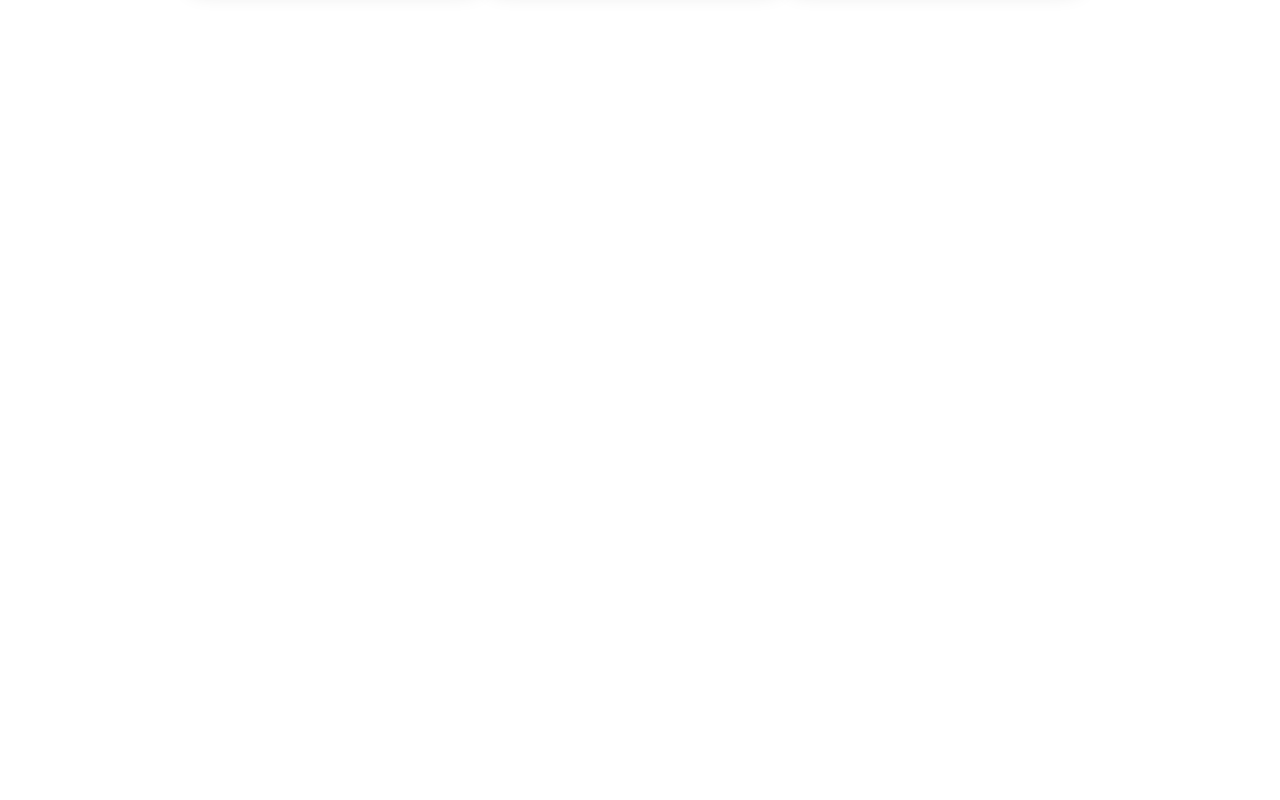
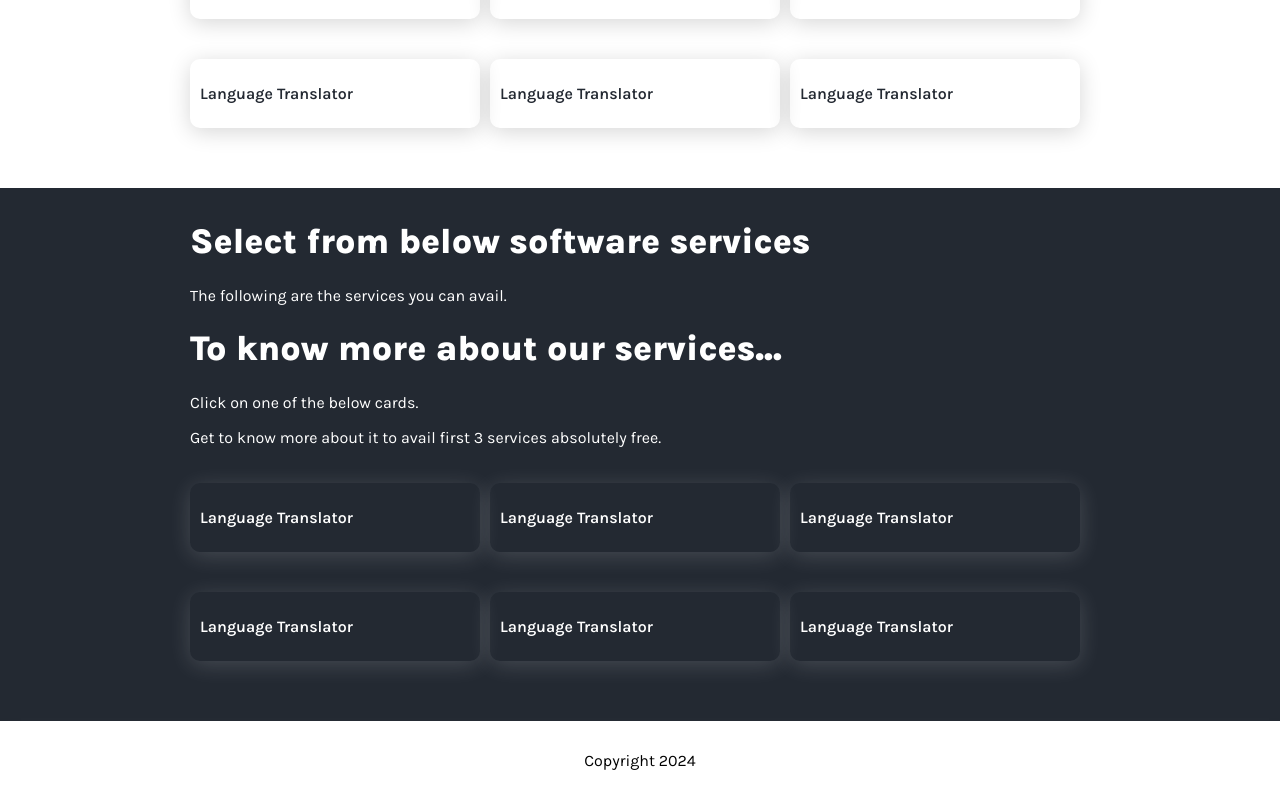
Before and after one commit to singhratan97/web, a React (Create React App) app: page / in a window 1280 px wide. Shown: the part 466-1266 px from the top of the page. Before the commit the page ends 800 px from the top, so only its background shows below. Built offline with nearby package versions, Linux system fonts and the light colour scheme.

Commit message:
Homepage changes

```diff
--- a/src/App.js
+++ b/src/App.js
@@ -2,6 +2,7 @@
 import Home from "./components/Home";
 import About from "./components/About";
 import Products from "./components/Products";
+import Footer from "./components/Footer";
 import { BrowserRouter as Router, Routes, Route } from "react-router-dom";
 
 function App() {
@@ -13,8 +14,13 @@
         <Routes>
           <Route path="/" element={<Home />} />
           <Route path="/about-us" element={<About />} />
-          <Route path="/products" element={<Products />} />
+          <Route
+            path="/products"
+            element={<Products />}
+            /*render={(props) => <Products {...props} a="sss" />}*/
+          />
         </Routes>
+        <Footer />
       </Router>
     </div>
   );
--- /dev/null
+++ b/src/components/Footer/footer.scss
@@ -0,0 +1,8 @@
+.footer {
+  padding: 30px 0;
+  text-align: center;
+  box-shadow: 4px 4px 10px 0 rgba($color: #fbf9f9, $alpha: 0.05);
+  p {
+    margin: 0;
+  }
+}
--- /dev/null
+++ b/src/components/Footer/index.js
@@ -0,0 +1,11 @@
+import "./footer.scss";
+
+const Footer = () => {
+  return (
+    <div className="footer">
+      <p>Copyright 2024</p>
+    </div>
+  );
+};
+
+export default Footer;
--- a/src/components/Header/header.scss
+++ b/src/components/Header/header.scss
@@ -126,6 +126,7 @@
     opacity: 0;
     transform: translateY(-300px);
     transition: all 0.25s ease-out;
+    box-shadow: 4px 4px 10px 0 rgba($color: #000000, $alpha: 0.05);
 
     div {
       margin-bottom: 10px;
--- a/src/components/Header/index.js
+++ b/src/components/Header/index.js
@@ -10,7 +10,14 @@
       <div className="header-container">
         <header>
           <div id="logo">
-            <NavLink to="/">Widetran Language Services</NavLink>
+            <NavLink
+              to="/"
+              onClick={() => {
+                setClickMenu(false);
+              }}
+            >
+              Widetran Language Services
+            </NavLink>
           </div>
           <div id="menu">
             <img
@@ -70,6 +77,9 @@
         <div>
           <NavLink
             to="/"
+            onClick={() => {
+              setClickMenu(false);
+            }}
             style={({ isActive }) => ({
               color: isActive ? "#893999" : "#232932",
             })}
@@ -80,6 +90,14 @@
         <div>
           <NavLink
             to="/about-us"
+            onClick={() => {
+              setClickMenu(false);
+            }}
+            // state={{ clickMenu }}
+            // to={{
+            //   pathname: "/about-us",
+            //   state: { clickMenu },
+            // }}
             style={({ isActive }) => ({
               color: isActive ? "#893999" : "#232932",
             })}
@@ -90,6 +108,9 @@
         <div>
           <NavLink
             to="/products"
+            onClick={() => {
+              setClickMenu(false);
+            }}
             style={({ isActive }) => ({
               color: isActive ? "#893999" : "#232932",
             })}
@@ -100,6 +121,9 @@
         <div>
           <NavLink
             to="/contact"
+            onClick={() => {
+              setClickMenu(false);
+            }}
             style={({ isActive }) => ({
               color: isActive ? "#893999" : "#232932",
             })}
--- a/src/components/Home/home.scss
+++ b/src/components/Home/home.scss
@@ -1,9 +1,9 @@
 #home {
-  padding: 10px;
   #first {
     max-width: 900px;
     margin: auto;
     color: #232932;
+    padding: 10px;
 
     h1 {
       font-size: 35px;
@@ -13,6 +13,7 @@
     #card-container {
       display: flex;
       flex-wrap: wrap;
+      margin-bottom: 30px;
 
       #card {
         font-weight: 600;
@@ -38,6 +39,42 @@
   #second {
     background-color: #232932;
     color: #fff;
+    padding: 10px;
+
+    #in-second-div {
+      max-width: 900px;
+      margin: auto;
+
+      h1 {
+        font-size: 35px;
+        font-weight: 800;
+      }
+
+      #card-container {
+        display: flex;
+        flex-wrap: wrap;
+        margin-bottom: 30px;
+
+        #card {
+          font-weight: 600;
+          // width: 200px;
+          padding: 25px 10px;
+          margin: 20px 10px;
+          margin-left: 0;
+          box-shadow: 0 4px 22px rgba(254, 254, 254, 0.16);
+          border-radius: 10px;
+          cursor: pointer;
+          position: relative;
+          top: 0;
+          transition: all 0.25s ease;
+          flex: 1 1 250px;
+        }
+
+        #card:hover {
+          top: -3px;
+        }
+      }
+    }
   }
 }
 
@@ -49,5 +86,13 @@
         font-weight: 700;
       }
     }
+    #second {
+      #in-second-div {
+        h1 {
+          font-size: 28px;
+          font-weight: 700;
+        }
+      }
+    }
   }
 }
--- a/src/components/Home/index.js
+++ b/src/components/Home/index.js
@@ -6,6 +6,11 @@
       <div id="first">
         <h1>Select from below software services</h1>
         <p>The following are the services you can avail.</p>
+        <h1>To know more about our services...</h1>
+        <p>Click on one of the below cards.</p>
+        <p>
+          Get to know more about it to avail first 3 services absolutely free.
+        </p>
         <div id="card-container">
           <div id="card">Language Translator</div>
           <div id="card">Language Translator</div>
@@ -15,7 +20,25 @@
           <div id="card">Language Translator</div>
         </div>
       </div>
-      {/* <div id="second">Hello 2</div> */}
+      <div id="second">
+        <div id="in-second-div">
+          <h1>Select from below software services</h1>
+          <p>The following are the services you can avail.</p>
+          <h1>To know more about our services...</h1>
+          <p>Click on one of the below cards.</p>
+          <p>
+            Get to know more about it to avail first 3 services absolutely free.
+          </p>
+          <div id="card-container">
+            <div id="card">Language Translator</div>
+            <div id="card">Language Translator</div>
+            <div id="card">Language Translator</div>
+            <div id="card">Language Translator</div>
+            <div id="card">Language Translator</div>
+            <div id="card">Language Translator</div>
+          </div>
+        </div>
+      </div>
     </div>
   );
 };
```
